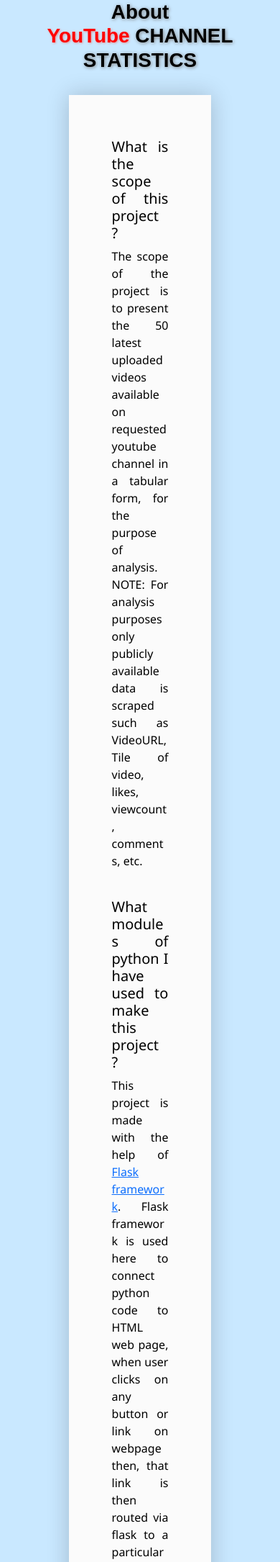
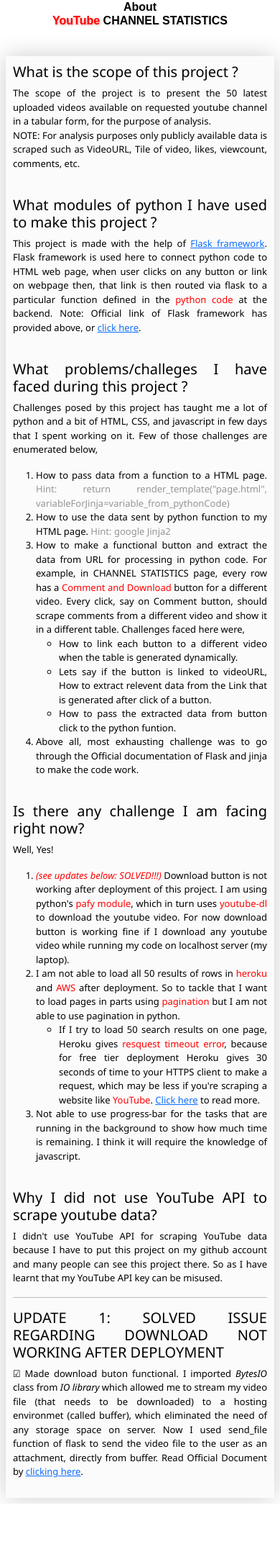
Before and after one commit to Gaurav0963/ChannelStats, a Flask app: page /about/ in a window 390 px wide. Shown: the top 2170 px of the page at 72% size. After the commit the page ends 2089 px from the top, so only its background shows below. Run offline with Flask 2, Linux system fonts and the light colour scheme; some libraries are stand-ins or nearby versions.

Commit message:
added CSS

```diff
--- /dev/null
+++ b/desktop.ini
@@ -0,0 +1,6 @@
+[.ShellClassInfo]
+IconResource=D:\Icons\Papirus-Team-Papirus-Places-Folder-red-meocloud.ico,0
+[ViewState]
+Mode=
+Vid=
+FolderType=Generic
--- a/static/results.css
+++ b/static/results.css
@@ -52,3 +52,9 @@ h2 {
 .title:hover{
   color: red;
 }
+
+.table-dark{
+  display:relative;
+  position: sticky;
+  top: 0;
+}
--- a/templates/about.html
+++ b/templates/about.html
@@ -12,13 +12,50 @@
 
 <style>
 
-  h1 {
+  .head {
     text-align: center;
     font-family: Arial, Helvetica, sans-serif;
     font-weight: bolder;
     color: black;
     text-decoration: dashed;
     text-shadow: 2px 2px #f3f3f3;
+  }
+
+  @media only screen and (max-width: 500px){
+
+    .box{
+        width:auto;
+        padding: 10px;
+        margin: 0.5rem;
+        font-size: small;
+
+    }
+    .head{
+        font-size: medium;
+    }
+  }
+
+  @media only screen and (min-width: 500px) and (max-width: 700px) {
+
+    .box{
+        width: auto;
+        padding: 10px;
+        margin: 1rem;
+    }
+    .head{
+        font-size: large;
+    }
+
+  }
+
+  @media only screen and (min-width: 700px) {
+
+    .box{
+        width: 700px;
+        padding: 15px;
+        margin: auto;
+    }
+
   }
 
   .box {
@@ -29,19 +66,14 @@
     text-align: justify;
     box-sizing: border-box;
     justify-content: center;
-    width: 51%;
-    padding: 60px;
-    margin: auto;
-    /* border: 2px solid rgb(105, 58, 58); */
-    /* border-radius: 10px 10px 10px 10px; */
     word-wrap: break-word;
   }
 
 </style>
 
 
-<body style="background-color: rgb(201, 232, 255);">
-  <h1 style="text-shadow: 1px 1px 5px gray;">About <br> <span
+<body>
+  <h1 class="head" tyle="text-shadow: 1px 1px 5px gray;">About <br> <span
       style="color: red; text-shadow: 1px 1px 3px rgb(228, 145, 145);">YouTube</span> CHANNEL STATISTICS</h1>
 
   <br>
@@ -85,7 +117,7 @@
       Well, Yes!
       <ol>
         <li>
-          &#9745;<span style="color: red;">(see updates below: SOLVED!!!)</span>Download button is not working after deployment of this project. I am using python's <span style="color: red;">pafy module</span>, which in turn uses <span style="color: red;">youtube-dl</span> to download the youtube video. For now download button is working fine if I download any youtube video while running my code on localhost server (my laptop).
+          <i><span style="color: red;">(see updates below: SOLVED!!!)</span></i> Download button is not working after deployment of this project. I am using python's <span style="color: red;">pafy module</span>, which in turn uses <span style="color: red;">youtube-dl</span> to download the youtube video. For now download button is working fine if I download any youtube video while running my code on localhost server (my laptop).
         </li>
         <li>
           I am not able to load all 50 results of rows in <span style="color: red;">heroku</span> and <span style="color: red;">AWS</span> after deployment. So to tackle that I want to load pages in parts using <span style="color: red;">pagination</span> but I am not able to use pagination in python.
@@ -103,9 +135,8 @@
       I didn't use YouTube API for scraping YouTube data because I have to put this project on my github account and many people can see this project there. So as I have learnt that my YouTube API key can be misused.
     </p>
     <hr>
-
-      <h5>UPDATE 1: SOLVED ISSUE REGARDING DOWNLOAD NOT WORKING AFTER DEPLOYMENT</h5>
-      <p>&#9745; Made download buton functional. I used BytesIO library which allowed me to stream my to be dowloaded video to a buffer, i.e., which means my video will never be stored in the server, this let me to store the video in a hosting environmet and I didn't need any storage space. Read Official Document by <a href="https://docs.python.org/3/library/io.html#buffered-streams">clicking here</a>.</p>
+    <h5>UPDATE 1: SOLVED ISSUE REGARDING DOWNLOAD NOT WORKING AFTER DEPLOYMENT</h5>
+      <p>&#9745; Made download buton functional. I imported <i>BytesIO</i> class from <i>IO library</i> which allowed me to stream my video file (that needs to be downloaded) to a hosting environmet (called buffer), which eliminated the need of any storage space on server. Now I used send_file function of flask to send the video file to the user as an attachment, directly from buffer. Read Official Document by <a href="https://docs.python.org/3/library/io.html#buffered-streams">clicking here</a>.</p>
 
 
 
@@ -116,3 +147,13 @@
 </body>
 
 </html>
+
+
+
+  </div>
+  <script src="https://cdn.jsdelivr.net/npm/bootstrap@5.2.1/dist/js/bootstrap.bundle.min.js"
+    integrity="sha384-u1OknCvxWvY5kfmNBILK2hRnQC3Pr17a+RTT6rIHI7NnikvbZlHgTPOOmMi466C8"
+    crossorigin="anonymous"></script>
+</body>
+
+</html>
--- a/templates/dnld.html
+++ b/templates/dnld.html
@@ -14,7 +14,7 @@
 
 
 <body>
-    <h2>WELCOME TO <span style="color: red; text-shadow: 1px 1px 3px rgb(228, 145, 145);">YouTube</span> <span
+    <h2>WELCOME TO<span style="color: red; text-shadow: 1px 1px 3px rgb(228, 145, 145);">YouTube</span> <span
         style="text-shadow: 1px 1px 3px rgba(0, 0, 0, 0.266);">VIDEO DOWLOADER</span> </h2>
 
     <div class="container">
```
Also changed, not shown: static/comments.css (+8 -2 lines), templates/comment.html (+32 -12 lines), templates/results.html (+2 -5 lines).
